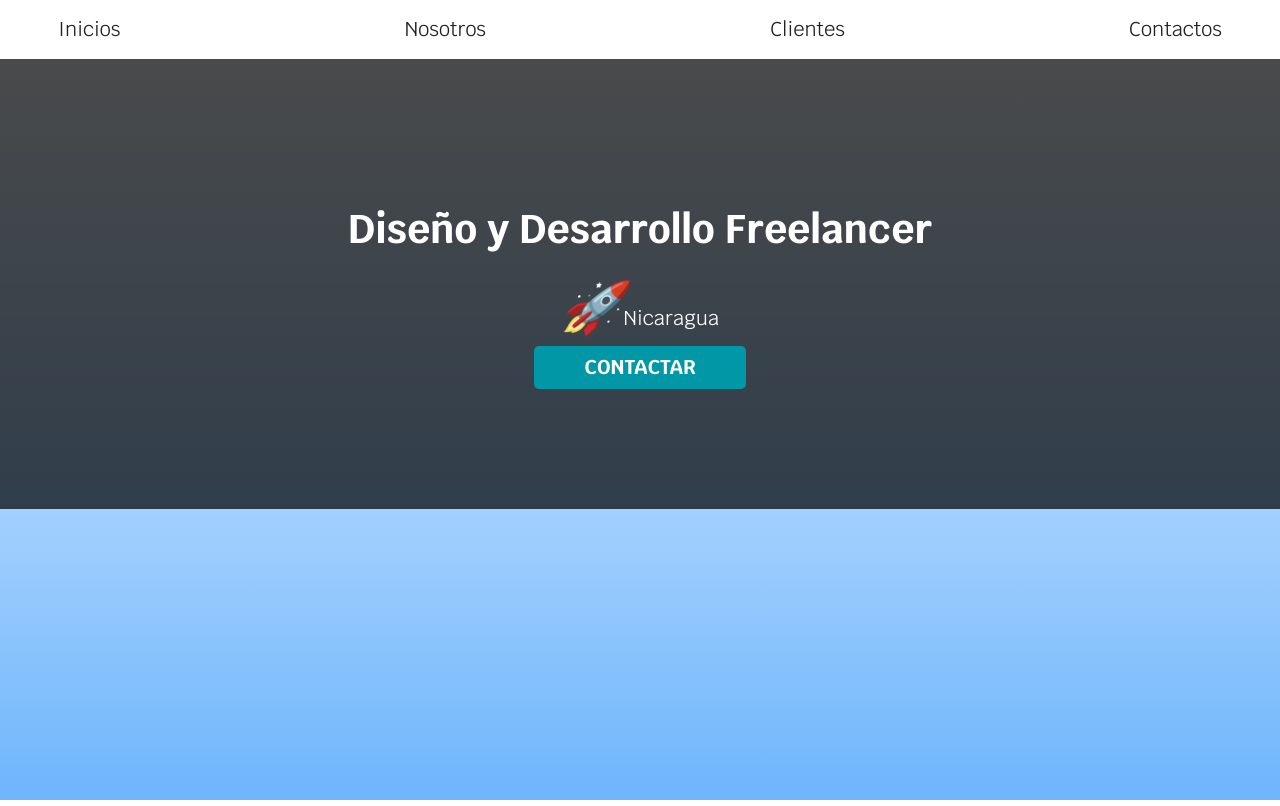
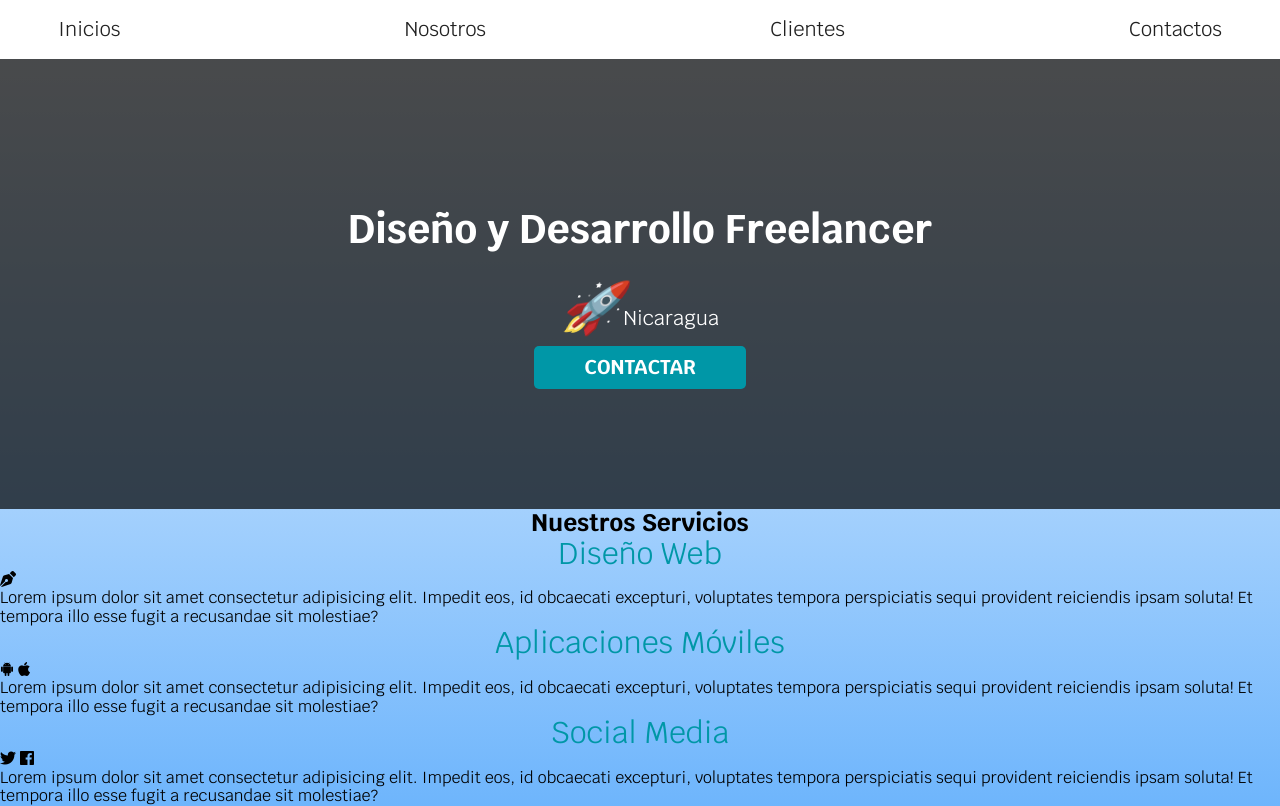
Before and after one commit to engellcarcamo/freelancerWebSite, a plain HTML site: page index.html in a window 1280 px wide. Drawn offline with nearby package versions, Linux system fonts and the light colour scheme.

Commit message:
Agreando estructura principal del sitio contenido 'Nuestros Servicios'

```diff
--- a/index.html
+++ b/index.html
@@ -32,7 +32,43 @@
             <a href="#" class="boton">Contactar</a>
         </div>
     </section>
+    <main class="servicios contenedor">
+        <h2>Nuestros Servicios</h2>
+        <div class="contenedor-servicios">
+            <div class="servicio">
+                <h3>Diseño Web</h3>
+                <div class="servicio--iconos">
+                    <i class="fas fa-pen-nib"></i>
+                </div>
+                <p>Lorem ipsum dolor sit amet consectetur adipisicing elit. Impedit eos, id obcaecati excepturi,
+                    voluptates tempora perspiciatis sequi provident reiciendis ipsam soluta! Et tempora illo esse fugit
+                    a recusandae sit molestiae?</p>
+            </div>
+            <div class="servicio">
+                <h3>Aplicaciones Móviles</h3>
+                <div class="servicio--iconos">
 
+                    <i class="fab fa-android"></i>
+                    <i class="fab fa-apple"></i>
+                </div>
+                <p>Lorem ipsum dolor sit amet consectetur adipisicing elit. Impedit eos, id obcaecati excepturi,
+                    voluptates tempora perspiciatis sequi provident reiciendis ipsam soluta! Et tempora illo esse fugit
+                    a recusandae sit molestiae?</p>
+            </div>
+            <div class="servicio">
+                <h3>Social Media</h3>
+                <div class="servicio--iconos">
+
+                    <i class="fab fa-twitter"></i>
+                    <i class="fab fa-facebook"></i>
+                </div>
+                <p>Lorem ipsum dolor sit amet consectetur adipisicing elit. Impedit eos, id obcaecati excepturi,
+                    voluptates tempora perspiciatis sequi provident reiciendis ipsam soluta! Et tempora illo esse fugit
+                    a recusandae sit molestiae?</p>
+            </div>
+        </div>
+
+    </main>
 </body>
 
 </html>
```
